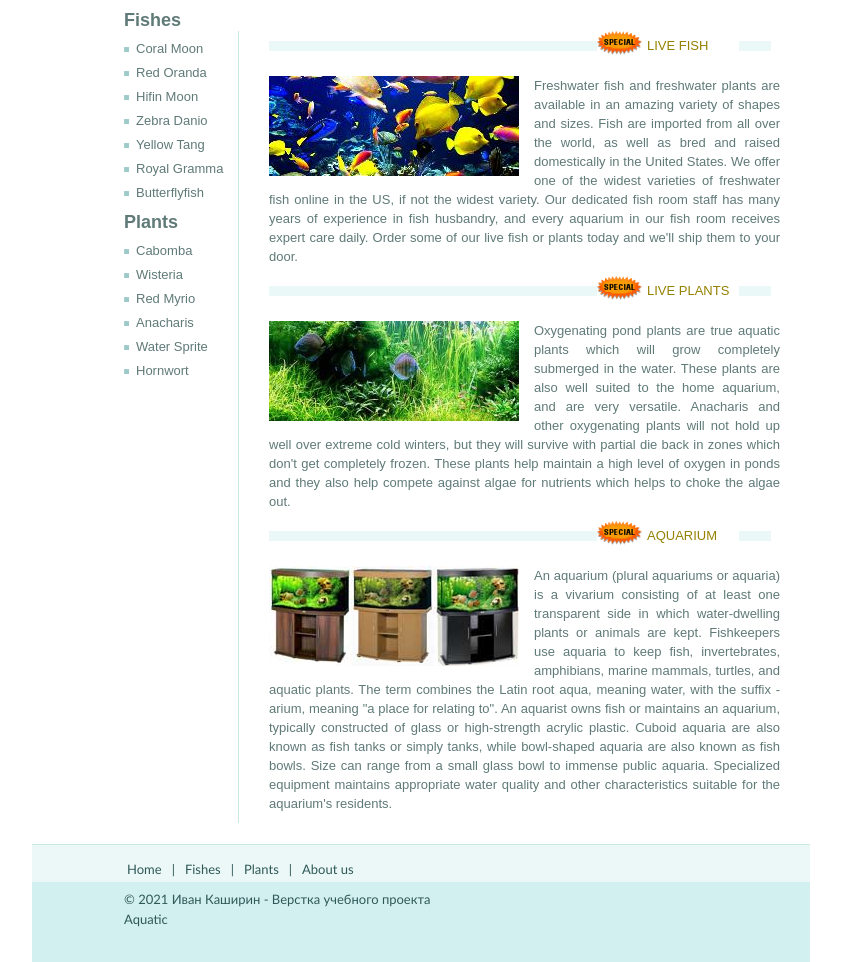
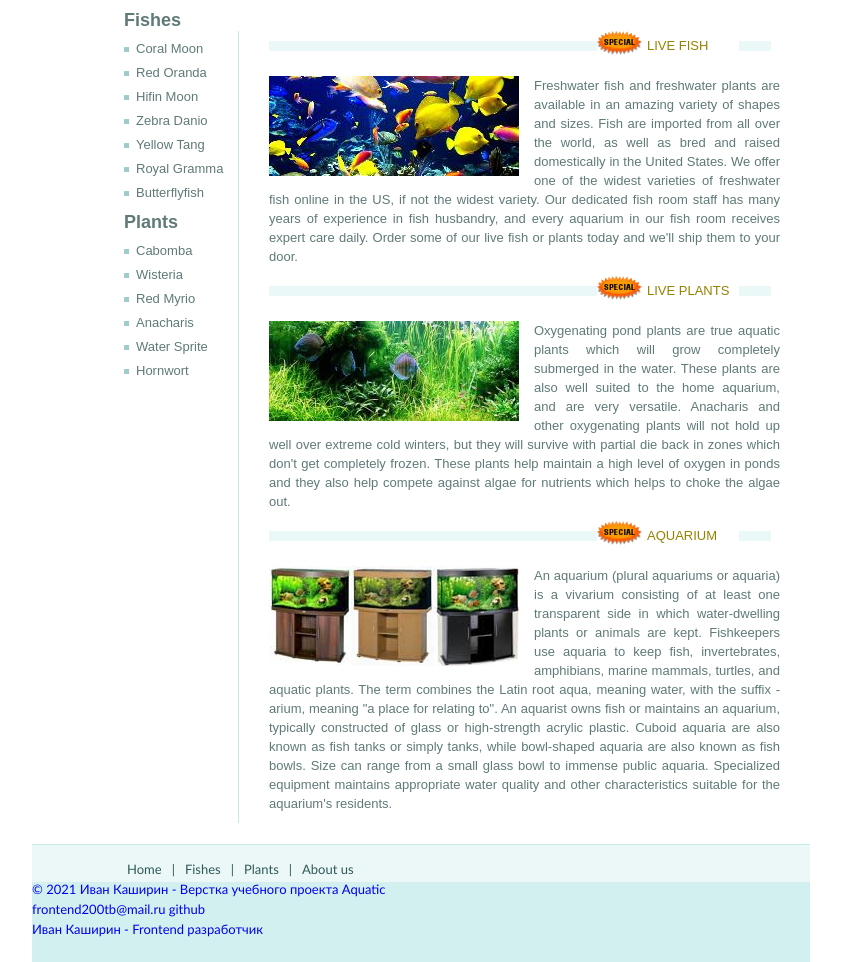
Before and after one commit to frontend200tb/aquatic, a plain HTML site: page index.html in a window 1280 px wide. Shown: the part 248-1210 px from the top of the page, without its empty margins (219-1060 px from the left). Drawn offline with Linux system fonts and the light colour scheme; files whose address does not match are found by name.

Commit message:
Add files via upload

```diff
--- a/index.html
+++ b/index.html
@@ -100,17 +100,34 @@
             quality and other characteristics suitable for the aquarium's residents.
         </p>
     </div>
+
 </main>
 
 
 <footer class="footer">
+    <div class="pan">
+
     <ul>
         <li><a href="index.html">Home</a>| </li>
         <li><a href="#">Fishes</a>| </li>
         <li><a href="#">Plants</a>| </li>
         <li><a href="#">About us</a></li>
     </ul>
-        <p class="copyright">© 2021 Иван Каширин - Верстка учебного проекта Aquatic</p>
+
+    <div class="copyright">
+        <a href="https://frontend200tb.github.io/aquatic/" title="Проект aquatic на GitHub">© 2021 Иван Каширин - Верстка учебного проекта Aquatic</a>
+    </div>
+
+    <div class="copyright">
+        <a href="mailto: frontend200tb@mail.ru" title="Написать Ивану Каширину">frontend200tb@mail.ru</a>
+        <a href="https://github.com/frontend200tb" title="Иван Каширин на GitHub">github</a>
+    </div>
+
+    <div class="copyright">
+        <a href="https://frontend200tb.github.io/start/" title="Иван Каширин Frontend разработчик">Иван Каширин - Frontend разработчик</a>
+    </div>
+
+    </div>
 </footer>
 
 
```
Lines whose indentation alone changed are shown as unchanged.
